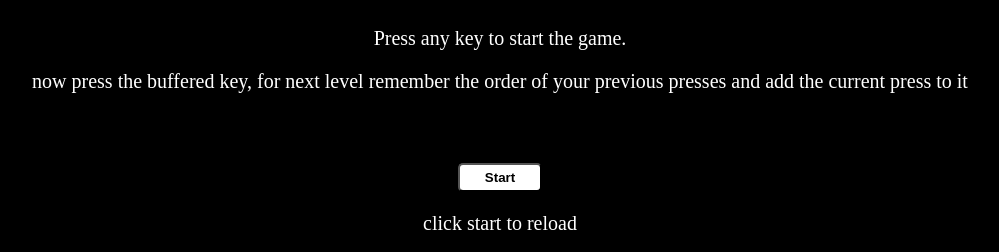
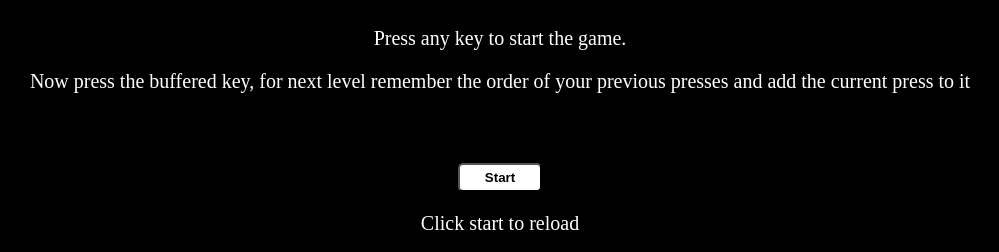
Before and after one commit to vasanthRV00/simongame, a plain HTML site: page index.html in a window 1280 px wide. Shown: the part 638-890 px from the top of the page, without its empty margins (140-1139 px from the left). Drawn offline with nearby package versions, Linux system fonts and the light colour scheme.

Commit message:
Update index.html

```diff
--- a/index.html
+++ b/index.html
@@ -25,12 +25,12 @@
 </div>
     <br>
 <p> Press any key to start the game.</p>
-<p>now press the buffered key, for next level remember the order of your previous presses and add the current press to it </p>
+<p>Now press the buffered key, for next level remember the order of your previous presses and add the current press to it </p>
 
 
 <div class ="gamestart-btn">
     <button class="start-btn"> Start</button>
-<p>click start to reload</p>
+<p>Click start to reload</p>
 </div>
 
 
```
